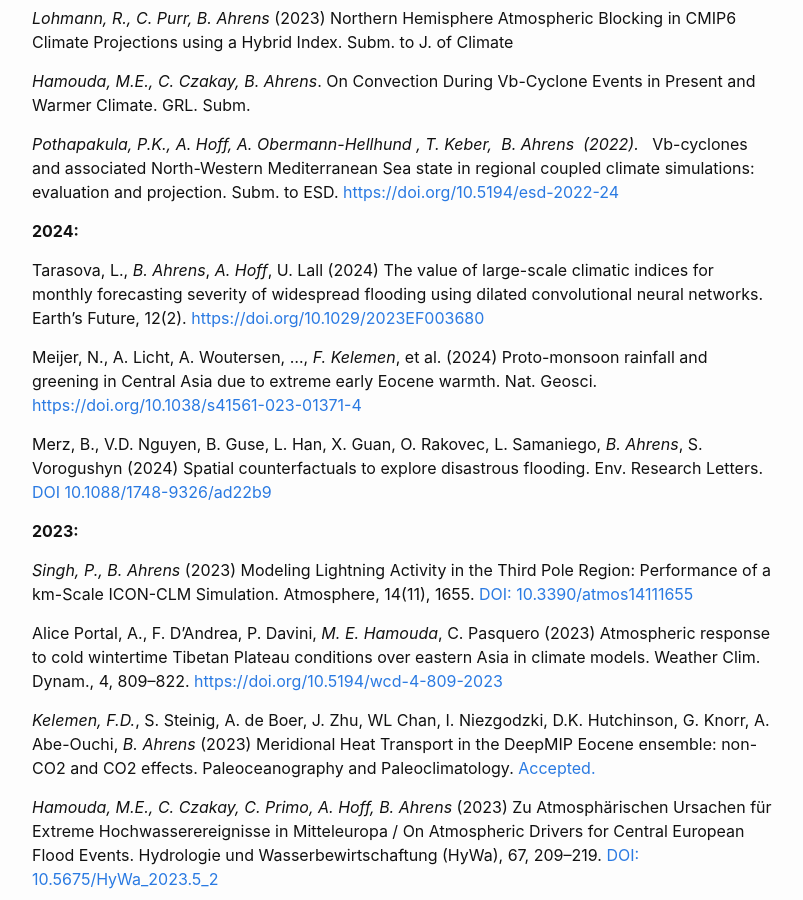
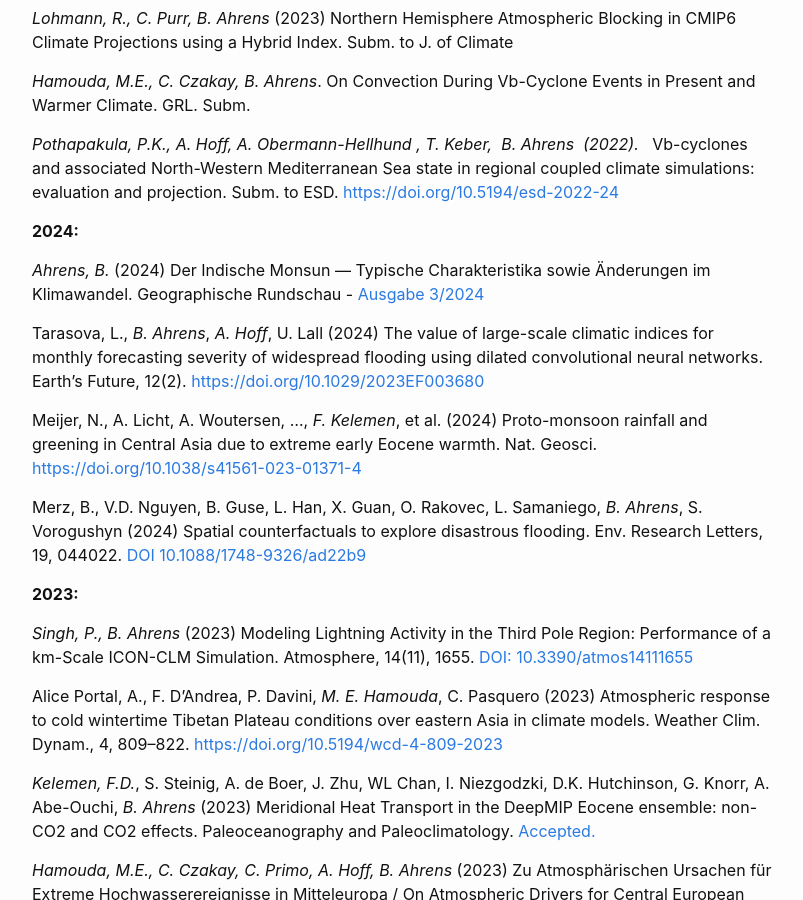
Before and after one commit to cliphy/cliphy.github.io, a Jekyll site: the page built from pubs.markdown, in a window 1280 px wide and 900 px high, scrolled down 386 px. Shown: the whole window, without its empty margins (238-1041 px from the left). Built offline with Jekyll 4.4.1, drawn with Linux system fonts in a browser that asks for light colours.

Commit message:
Update pubs.markdown
March 28, 2024

```diff
--- a/pubs.markdown
+++ b/pubs.markdown
@@ -31,6 +31,9 @@ target="_blank">https://doi.org/10.5194/esd-2022-24</a>
 
 **2024:**
 
+*Ahrens, B.* (2024) Der Indische Monsun --- Typische Charakteristika sowie Änderungen im Klimawandel.
+Geographische Rundschau - [Ausgabe 3/2024](https://www.westermann.de/anlage/4663337/Der-Indische-Monsun-Typische-Charakteristika-sowie-Aenderungen-im-Klimawandel){:target="_blank" rel="noopener"}
+
 Tarasova, L., *B. Ahrens*, *A. Hoff*, U. Lall (2024)
 The value of large-scale climatic indices for monthly forecasting severity of widespread flooding using dilated convolutional neural networks.
 Earth's Future, 12(2).
@@ -42,7 +45,7 @@ Meijer, N., A. Licht, A. Woutersen, ..., *F. Kelemen*, et al. (2024) Proto-monso
 
 Merz, B., V.D. Nguyen, B. Guse, L. Han, X. Guan, O. Rakovec,
 L. Samaniego, *B. Ahrens*, S. Vorogushyn (2024) Spatial counterfactuals to explore disastrous flooding.
-Env. Research Letters.
+Env. Research Letters, 19, 044022.
 [DOI 10.1088/1748-9326/ad22b9](https://iopscience.iop.org/article/10.1088/1748-9326/ad22b9){:target="_blank" rel="noopener"}
 
 **2023:**
```
